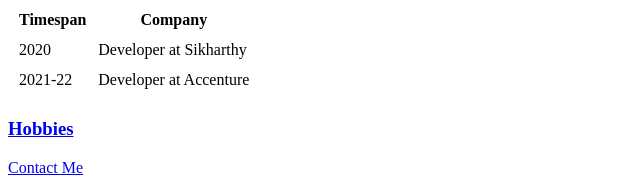
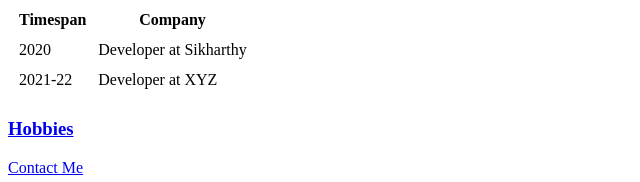
Before and after one commit to ArijitMitra1999/CV, a plain HTML site: page index.html in a window 1280 px wide. Shown: the part 968-1150 px from the top of the page, 0-640 px from the left. Drawn offline with Linux system fonts and the light colour scheme.

Commit message:
Changes in Workexperience
Done with commit

```diff
--- a/index.html
+++ b/index.html
@@ -72,7 +72,7 @@
             </tr>
             <tr>
                 <td>2021-22</td>
-                <td>Developer at Accenture</td>
+                <td>Developer at XYZ</td>
             </tr>
         </tbody>
     </table>
```
